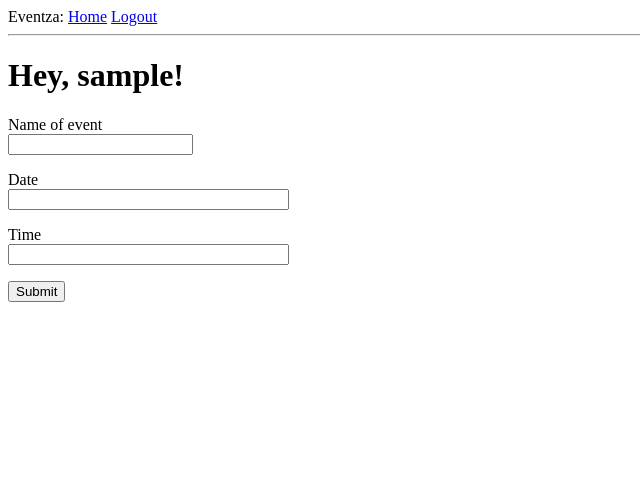
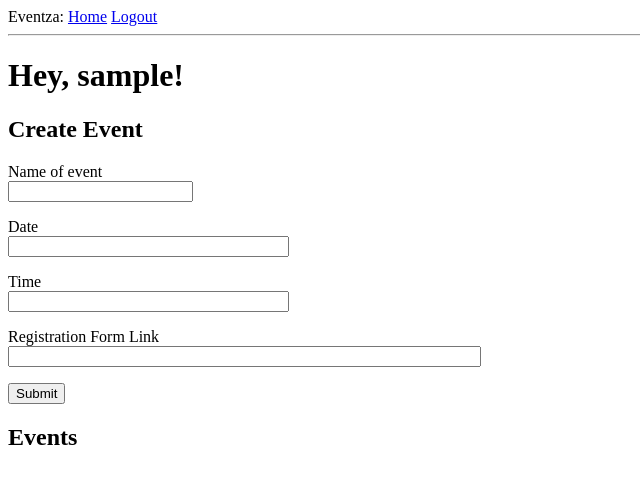
Before and after one commit to annphil/event_portal, a Flask app: page / in a window 1280 px wide. Shown: the top 484 px of the page, without its empty margins (0-640 px from the left). Run offline with Flask 2, Linux system fonts and the light colour scheme; the visitor is signed in with stand-in values (Sample User, id 1); data comes from the database, SQL or seed files in the repository; both versions use the stored data as it was after the commit; data that the repository does not hold is empty; some libraries are stand-ins or nearby versions.

Commit message:
Fixed object issue

```diff
--- a/app/forms.py
+++ b/app/forms.py
@@ -1,7 +1,8 @@
 from flask_wtf import FlaskForm
-from wtforms import StringField, PasswordField, BooleanField, SubmitField, TextAreaField
-from wtforms.validators import DataRequired, ValidationError, Email, EqualTo, Length
+from wtforms import StringField, PasswordField, BooleanField, SubmitField
+from wtforms.validators import DataRequired, ValidationError, Email, EqualTo, Length, url
 from app.models import User
+from flask_wtf.html5 import URLField
 
 class LoginForm(FlaskForm):
     username = StringField('Username', validators=[DataRequired()])
@@ -13,8 +14,7 @@ class RegistrationForm(FlaskForm):
     username = StringField('Username', validators=[DataRequired()])
     email = StringField('Email', validators=[DataRequired(), Email()])
     password = PasswordField('Password', validators=[DataRequired()])
-    password2 = PasswordField(
-        'Repeat Password', validators=[DataRequired(), EqualTo('password')])
+    password2 = PasswordField('Repeat Password', validators=[DataRequired(), EqualTo('password')])
     submit = SubmitField('Register')
 
     def validate_username(self, username):
@@ -31,4 +31,5 @@ class PostForm(FlaskForm):
     post = StringField('Name of event', validators=[DataRequired(),])
     date = StringField('Date', validators=[DataRequired()])
     time = StringField('Time', validators=[DataRequired()])
+    regLink = URLField('Registration Form Link', validators=[url()])
     submit = SubmitField('Submit')
--- a/app/models.py
+++ b/app/models.py
@@ -29,6 +29,7 @@ class Post(db.Model):
     name = db.Column(db.String(140), index=True, unique=True)
     date = db.Column(db.String(140))
     time = db.Column(db.String(140))
+    regLink = db.Column(db.VARCHAR(20000), index=True)
     user_id = db.Column(db.Integer, db.ForeignKey('user.id'))
     timestamp = db.Column(db.DateTime, index=True, default=datetime.utcnow)
 
--- a/app/routes.py
+++ b/app/routes.py
@@ -11,7 +11,7 @@ from werkzeug.urls import url_parse
 def index():
     form = PostForm()
     if form.validate_on_submit():
-        post = Post(name=form.post.data, date=form.date.data, time=form.time.data)
+        post = Post(name=form.post.data, date=form.date.data, time=form.time.data, regLink=form.regLink.data)
         db.session.add(post)
         db.session.commit()
         flash('Your event is now live!')
--- a/app/templates/index.html
+++ b/app/templates/index.html
@@ -2,6 +2,7 @@
 
 {% block content %}
     <h1>Hey, {{ current_user.username }}!</h1>
+    <h2> Create Event </h2>
     <form action="" method="post">
         {{ form.hidden_tag() }}
          <p>
@@ -25,17 +26,24 @@
           <span style="color: red;">[{{ error }}]</span>
           {% endfor %}
          </p>
+         <p>
+          {{ form.regLink.label }}<br>
+          {{ form.regLink(size=56) }}
+          {% for error in form.time.errors %}
+          <span style="color: red;">[{{ error }}]</span>
+          {% endfor %}
+         </p>
          <p>{{ form.submit() }}</p>
     </form>
 
-    <p>{{Events}}  </p>
+    <h2> Events </h2>
     {% for event in events %}
     <div>
       <p>
         Event : <b>{{ event.name }}</b> <br>
         Date: {{ event.date }} <br>
         Time: {{ event.time }} <br>
-        Register <a href="https://forms.gle/gvCH35FLkEjK1Wfw9" target="_blank">Here</a>
+        Register using  {{ event.regLink }}
       </p>
     </div>
     {% endfor %}
```
Also changed, not shown: migrations/versions/ead53668ae98_reglink.py (added, +30 -0 lines), app.db.
